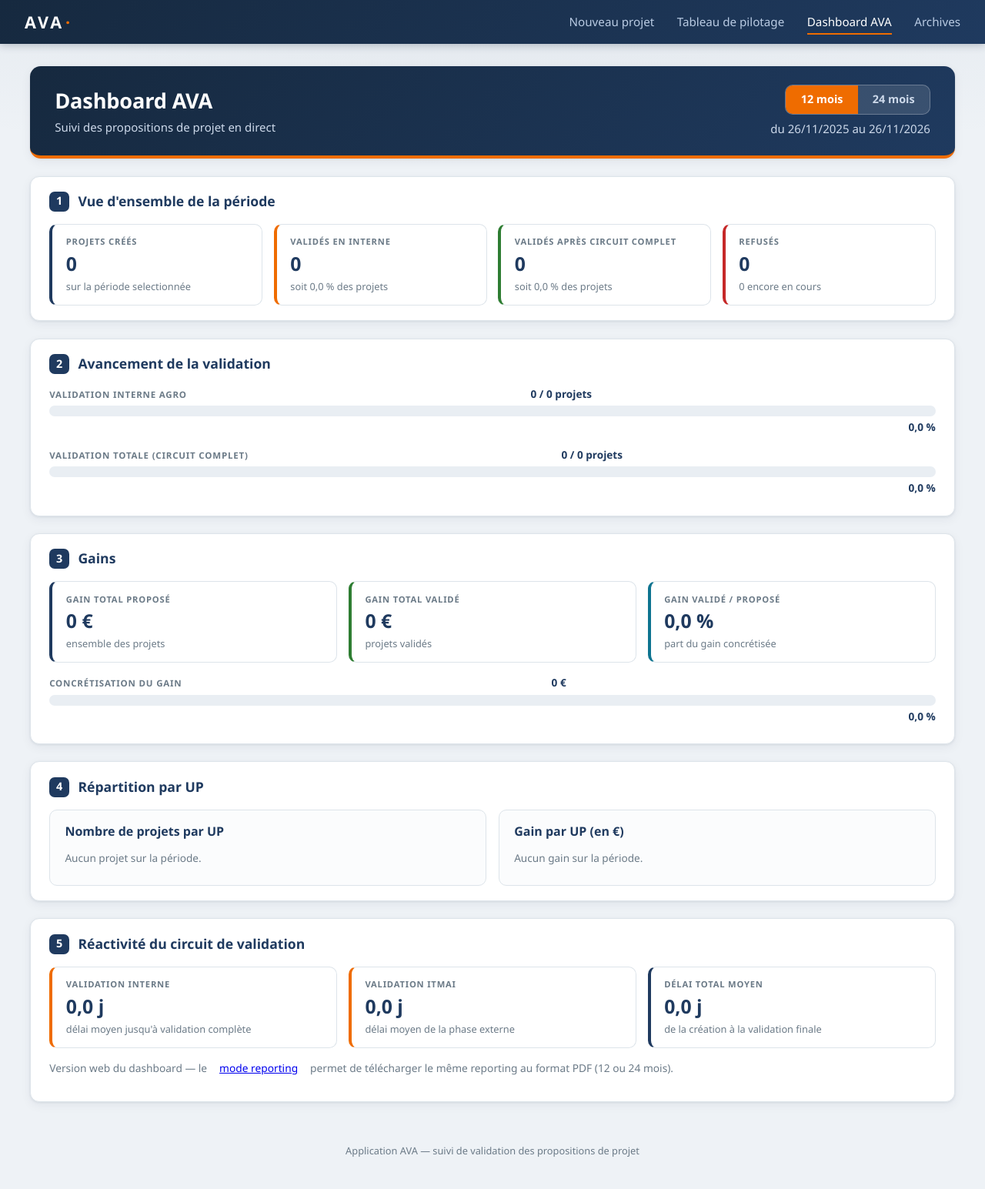
After one commit to flamentjohan/ava-validation, a Flask app: page /reporting in a window 1280 px wide. The commit adds this page. Shown: the whole page at 77% size. Run offline with Flask 3, Linux system fonts and the light colour scheme; tables that the repository leaves empty hold one stand-in row (values such as "Sample post").

Commit message:
Dashboard AVA en version web (sections animees, 12/24 mois) + fiche projet redessinee dans le meme style

```diff
--- a/app.py
+++ b/app.py
@@ -525,6 +525,16 @@ def quick_edit(project_id):
     return redirect(url_for("dashboard"))
 
 
+@app.route("/reporting")
+def reporting():
+    mois = request.args.get("mois", type=int) or 12
+    if mois not in (12, 24):
+        mois = 12
+    from rapport_pdf import collect
+    data = collect(get_db(), mois)
+    return render_template("reporting.html", d=data, mois=mois)
+
+
 @app.route("/rapport")
 def rapport():
     mois = request.args.get("mois", type=int)
--- a/static/style.css
+++ b/static/style.css
@@ -95,6 +95,7 @@ h2 { font-size: 1.1rem; color: var(--navy); }
   transition: transform .18s ease, box-shadow .18s ease;
 }
 .home-card:nth-child(2) { border-top-color: var(--orange); }
+.home-card:nth-child(3) { border-top-color: var(--teal); }
 .home-card:hover { transform: translateY(-6px); box-shadow: var(--shadow-hover); }
 .home-emoji { font-size: 2.6rem; }
 .home-title { font-size: 1.18rem; font-weight: 700; color: var(--navy); }
@@ -290,6 +291,119 @@ table.dash select {
 .block-actions form { margin: 0; }
 .block-actions .btn { width: 100%; text-align: center; }
 
+/* ---------- hero + sections du dashboard web ---------- */
+.page-hero {
+  background: linear-gradient(135deg, var(--navy-dark), var(--navy));
+  color: #fff; border-radius: 14px; padding: 1.5rem 2rem;
+  border-bottom: 4px solid var(--orange); box-shadow: var(--shadow);
+  display: flex; justify-content: space-between; align-items: center;
+  gap: 1rem; flex-wrap: wrap; margin-bottom: 1.4rem;
+}
+.page-hero h1 { color: #fff; margin: 0; font-size: 1.7rem; }
+.page-hero p { color: #cdd9ea; margin: .25rem 0 0; }
+.hero-right { text-align: right; }
+.hero-right p { margin-top: .5rem; }
+.segmented {
+  display: inline-flex; background: rgba(255,255,255,.12);
+  border: 1px solid rgba(255,255,255,.25); border-radius: 10px;
+  overflow: hidden;
+}
+.segmented a {
+  padding: .5rem 1.2rem; text-decoration: none; color: #cdd9ea;
+  font-weight: 700; font-size: .9rem; transition: background .15s;
+}
+.segmented a:hover { color: #fff; }
+.segmented a.on { background: var(--orange); color: #fff; }
+
+.sec {
+  background: var(--panel); border: 1px solid var(--border);
+  border-radius: var(--radius); box-shadow: var(--shadow);
+  padding: 1.2rem 1.5rem; margin-bottom: 1.4rem;
+}
+.section-head { display: flex; align-items: center; gap: .7rem; margin-bottom: 1rem; }
+.section-head h2 { margin: 0; }
+.secnum {
+  display: inline-flex; align-items: center; justify-content: center;
+  width: 26px; height: 26px; border-radius: 7px;
+  background: var(--navy); color: #fff; font-weight: 800; font-size: .9rem;
+  flex: none;
+}
+
+.kpi-grid {
+  display: grid; grid-template-columns: repeat(auto-fit, minmax(190px, 1fr));
+  gap: .9rem;
+}
+.kpi-card {
+  background: #fff; border: 1px solid var(--border); border-radius: 10px;
+  border-left: 4px solid var(--navy); padding: .9rem 1.1rem;
+}
+.kpi-card.a-navy   { border-left-color: var(--navy); }
+.kpi-card.a-orange { border-left-color: var(--orange); }
+.kpi-card.a-green  { border-left-color: var(--green); }
+.kpi-card.a-red    { border-left-color: var(--red); }
+.kpi-card.a-teal   { border-left-color: var(--teal); }
+.kpi-label {
+  font-size: .7rem; font-weight: 800; letter-spacing: .8px;
+  color: var(--muted); text-transform: uppercase;
+}
+.kpi-value { font-size: 1.55rem; font-weight: 800; color: var(--navy); margin: .15rem 0; }
+.kpi-sub { font-size: .8rem; color: var(--muted); }
+
+.prog-block { margin: 1rem 0 .4rem; }
+.prog-align { display: flex; justify-content: space-between; align-items: baseline; margin-bottom: .35rem; }
+.prog-align::after { content: ""; display: table; clear: both; }
+.prog-l { font-size: .72rem; font-weight: 800; letter-spacing: .8px; color: var(--muted); }
+.prog-r, .prog-pct { font-size: .85rem; font-weight: 700; color: var(--navy); }
+.prog-align .prog-r { float: right; }
+.clear::after { content: ""; display: table; clear: both; }
+.progress {
+  background: #e9eef3; height: 14px; border-radius: 999px; overflow: hidden;
+}
+.progress > span {
+  display: block; height: 100%; border-radius: 999px;
+  background: var(--navy); transition: width .4s ease;
+}
+.fill-orange { background: linear-gradient(90deg, #fb8c00, var(--orange)) !important; }
+.fill-green  { background: linear-gradient(90deg, #43a047, var(--green)) !important; }
+.fill-teal   { background: linear-gradient(90deg, #0e7490, #0891b2) !important; }
+.prog-pct {
+  text-align: right; margin-top: .25rem; font-size: .85rem;
+  font-weight: 800; color: var(--navy);
+}
+
+.charts-grid {
+  display: grid; grid-template-columns: repeat(auto-fit, minmax(300px, 1fr));
+  gap: 1rem;
+}
+.chart-panel {
+  background: #fbfcfd; border: 1px solid var(--border); border-radius: 10px;
+  padding: 1rem 1.2rem;
+}
+.chart-panel h3 { margin: 0 0 .8rem; color: var(--navy); font-size: 1rem; }
+.hbar { display: flex; align-items: center; gap: .6rem; margin: .4rem 0; }
+.hbar-label { width: 92px; font-size: .8rem; font-weight: 700; color: #3b4a58; text-align: right; }
+.hbar-track {
+  flex: 1; background: #e9eef3; height: 16px; border-radius: 999px;
+  overflow: hidden;
+}
+.hbar-fill { display: block; height: 100%; border-radius: 999px; }
+.f-navy  { background: linear-gradient(90deg, var(--navy), #35619b); }
+.f-green { background: linear-gradient(90deg, #2e7d32, #43a047); }
+.hbar-num { width: 70px; font-size: .8rem; font-weight: 700; color: var(--navy); }
+
+/* ---------- fiche projet (style dashboard) ---------- */
+.fiche .page-hero { margin-bottom: 1.4rem; }
+.fiche fieldset {
+  background: var(--panel); border: 1px solid var(--border);
+  border-radius: var(--radius); margin-bottom: 1.3rem;
+  padding: 1.2rem 1.5rem; box-shadow: var(--shadow);
+}
+.fiche legend {
+  font-weight: 800; color: var(--navy); padding: 0 .4rem;
+  display: flex; align-items: center; gap: .6rem; font-size: 1.05rem;
+}
+.fiche legend .secnum { position: static; }
+
 /* ---------- journal des mails ---------- */
 .mail-card {
   background: var(--panel); border: 1px solid var(--border); border-radius: var(--radius);
--- a/templates/base.html
+++ b/templates/base.html
@@ -4,7 +4,7 @@
   <meta charset="UTF-8">
   <meta name="viewport" content="width=device-width, initial-scale=1">
   <title>{% block title %}AVA{% endblock %}</title>
-  <link rel="stylesheet" href="{{ url_for('static', filename='style.css') }}?v=4">
+  <link rel="stylesheet" href="{{ url_for('static', filename='style.css') }}?v=5">
 </head>
 <body>
   <header class="topbar">
@@ -13,7 +13,9 @@
       <a href="{{ url_for('new_project') }}"
          {% if request.path == '/nouveau-projet' %}class="active"{% endif %}>Nouveau projet</a>
       <a href="{{ url_for('dashboard') }}"
-         {% if request.path.startswith('/tableau') or request.path.startswith('/projet') or request.path.startswith('/rapport') %}class="active"{% endif %}>Tableau de pilotage</a>
+         {% if request.path.startswith('/tableau') or request.path.startswith('/projet') %}class="active"{% endif %}>Tableau de pilotage</a>
+      <a href="{{ url_for('reporting') }}"
+         {% if request.path.startswith('/reporting') or request.path.startswith('/rapport') %}class="active"{% endif %}>Dashboard AVA</a>
       <a href="{{ url_for('archives') }}"
          {% if request.path == '/archives' %}class="active"{% endif %}>Archives</a>
     </nav>
--- /dev/null
+++ b/templates/reporting.html
@@ -0,0 +1,149 @@
+{% extends "base.html" %}
+{% block title %}Dashboard AVA — AVA{% endblock %}
+{% block content %}
+<div class="page-hero">
+  <div>
+    <h1>Dashboard AVA</h1>
+    <p>Suivi des propositions de projet en direct</p>
+  </div>
+  <div class="hero-right">
+    <div class="segmented">
+      <a href="{{ url_for('reporting', mois=12) }}"
+         {% if mois == 12 %}class="on"{% endif %}>12 mois</a>
+      <a href="{{ url_for('reporting', mois=24) }}"
+         {% if mois == 24 %}class="on"{% endif %}>24 mois</a>
+    </div>
+    <p>du {{ d.debut }} au {{ d.fin }}</p>
+  </div>
+</div>
+
+<section class="panel sec">
+  <div class="section-head"><span class="secnum">1</span><h2>Vue d'ensemble de la période</h2></div>
+  <div class="kpi-grid">
+    <div class="kpi-card a-navy">
+      <div class="kpi-label">Projets créés</div>
+      <div class="kpi-value">{{ d.n }}</div>
+      <div class="kpi-sub">sur la période selectionnée</div>
+    </div>
+    <div class="kpi-card a-orange">
+      <div class="kpi-label">Validés en interne</div>
+      <div class="kpi-value">{{ d.n_inter }}</div>
+      <div class="kpi-sub">soit {{ '%.1f'|format(d.pct_inter)|replace('.', ',') }} % des projets</div>
+    </div>
+    <div class="kpi-card a-green">
+      <div class="kpi-label">Validés après circuit complet</div>
+      <div class="kpi-value">{{ d.n_exter }}</div>
+      <div class="kpi-sub">soit {{ '%.1f'|format(d.pct_exter)|replace('.', ',') }} % des projets</div>
+    </div>
+    <div class="kpi-card a-red">
+      <div class="kpi-label">Refusés</div>
+      <div class="kpi-value">{{ d.n_refuse }}</div>
+      <div class="kpi-sub">{{ d.n_encours }} encore en cours</div>
+    </div>
+  </div>
+</section>
+
+<section class="panel sec">
+  <div class="section-head"><span class="secnum">2</span><h2>Avancement de la validation</h2></div>
+  <div class="prog-block">
+    <div class="prog-align clear">
+      <span class="prog-l">VALIDATION INTERNE AGRO</span>
+      <span class="prog-r">{{ d.n_inter }} / {{ d.n }} projets</span>
+    </div>
+    <div class="progress"><span class="fill-orange" style="width: {{ [d.pct_inter, 100]|min }}%"></span></div>
+    <div class="prog-pct">{{ '%.1f'|format(d.pct_inter)|replace('.', ',') }} %</div>
+  </div>
+  <div class="prog-block">
+    <div class="prog-align clear">
+      <span class="prog-l">VALIDATION TOTALE (CIRCUIT COMPLET)</span>
+      <span class="prog-r">{{ d.n_exter }} / {{ d.n }} projets</span>
+    </div>
+    <div class="progress"><span class="fill-green" style="width: {{ [d.pct_exter, 100]|min }}%"></span></div>
+    <div class="prog-pct">{{ '%.1f'|format(d.pct_exter)|replace('.', ',') }} %</div>
+  </div>
+</section>
+
+<section class="panel sec">
+  <div class="section-head"><span class="secnum">3</span><h2>Gains</h2></div>
+  <div class="kpi-grid">
+    <div class="kpi-card a-navy">
+      <div class="kpi-label">Gain total proposé</div>
+      <div class="kpi-value">{{ '{:,.0f}'.format(d.gain_propose)|replace(',', ' ') }} €</div>
+      <div class="kpi-sub">ensemble des projets</div>
+    </div>
+    <div class="kpi-card a-green">
+      <div class="kpi-label">Gain total validé</div>
+      <div class="kpi-value">{{ '{:,.0f}'.format(d.gain_valide)|replace(',', ' ') }} €</div>
+      <div class="kpi-sub">projets validés</div>
+    </div>
+    <div class="kpi-card a-teal">
+      <div class="kpi-label">Gain validé / proposé</div>
+      <div class="kpi-value">{{ '%.1f'|format(d.pct_gain)|replace('.', ',') }} %</div>
+      <div class="kpi-sub">part du gain concrétisée</div>
+    </div>
+  </div>
+  <div class="prog-block">
+    <div class="prog-align clear">
+      <span class="prog-l">CONCRÉTISATION DU GAIN</span>
+      <span class="prog-r">{{ '{:,.0f}'.format(d.gain_valide)|replace(',', ' ') }} €</span>
+    </div>
+    <div class="progress"><span class="fill-teal" style="width: {{ [d.pct_gain, 100]|min }}%"></span></div>
+    <div class="prog-pct">{{ '%.1f'|format(d.pct_gain)|replace('.', ',') }} %</div>
+  </div>
+</section>
+
+<section class="panel sec">
+  <div class="section-head"><span class="secnum">4</span><h2>Répartition par UP</h2></div>
+  <div class="charts-grid">
+    <div class="chart-panel">
+      <h3>Nombre de projets par UP</h3>
+      {% if not d.up_projets %}<p class="hint">Aucun projet sur la période.</p>{% endif %}
+      {% set maxp = d.up_projets.values()|max if d.up_projets else 1 %}
+      {% for up, cnt in d.up_projets.items()|sort(attribute='1', reverse=true) %}
+      <div class="hbar">
+        <span class="hbar-label">{{ up }}</span>
+        <span class="hbar-track"><span class="hbar-fill f-navy" style="width: {{ (100 * cnt / maxp)|round(1) }}%"></span></span>
+        <span class="hbar-num">{{ cnt }}</span>
+      </div>
+      {% endfor %}
+    </div>
+    <div class="chart-panel">
+      <h3>Gain par UP (en €)</h3>
+      {% if not d.up_gain %}<p class="hint">Aucun gain sur la période.</p>{% endif %}
+      {% set maxg = d.up_gain.values()|max if d.up_gain else 1 %}
+      {% for up, g in d.up_gain.items()|sort(attribute='1', reverse=true) %}
+      <div class="hbar">
+        <span class="hbar-label">{{ up }}</span>
+        <span class="hbar-track"><span class="hbar-fill f-green" style="width: {{ (100 * g / maxg)|round(1) }}%"></span></span>
+        <span class="hbar-num">{{ '{:,.0f}'.format(g)|replace(',', ' ') }}</span>
+      </div>
+      {% endfor %}
+    </div>
+  </div>
+</section>
+
+<section class="panel sec">
+  <div class="section-head"><span class="secnum">5</span><h2>Réactivité du circuit de validation</h2></div>
+  <div class="kpi-grid">
+    <div class="kpi-card a-orange">
+      <div class="kpi-label">Validation interne</div>
+      <div class="kpi-value">{{ '%.1f'|format(d.delai_inter)|replace('.', ',') }} j</div>
+      <div class="kpi-sub">délai moyen jusqu'à validation complète</div>
+    </div>
+    <div class="kpi-card a-orange">
+      <div class="kpi-label">Validation ITMAI</div>
+      <div class="kpi-value">{{ '%.1f'|format(d.delai_exter)|replace('.', ',') }} j</div>
+      <div class="kpi-sub">délai moyen de la phase externe</div>
+    </div>
+    <div class="kpi-card a-navy">
+      <div class="kpi-label">Délai total moyen</div>
+      <div class="kpi-value">{{ '%.1f'|format(d.delai_inter + d.delai_exter)|replace('.', ',') }} j</div>
+      <div class="kpi-sub">de la création à la validation finale</div>
+    </div>
+  </div>
+  <p class="legend" style="margin-top:1rem;">
+    Version web du dashboard — le <a href="{{ url_for('rapport') }}">mode reporting</a>
+    permet de télécharger le même reporting au format PDF (12 ou 24 mois).
+  </p>
+</section>
+{% endblock %}
```
Also changed, not shown: templates/index.html (+6 -1 lines), templates/new_project.html (+12 -4 lines).
